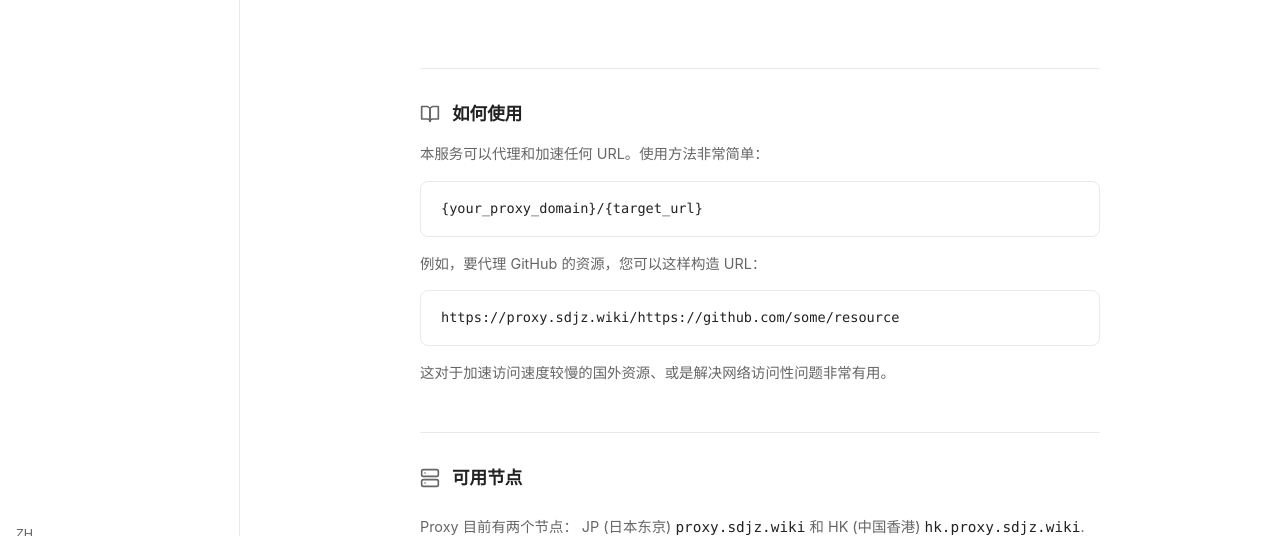
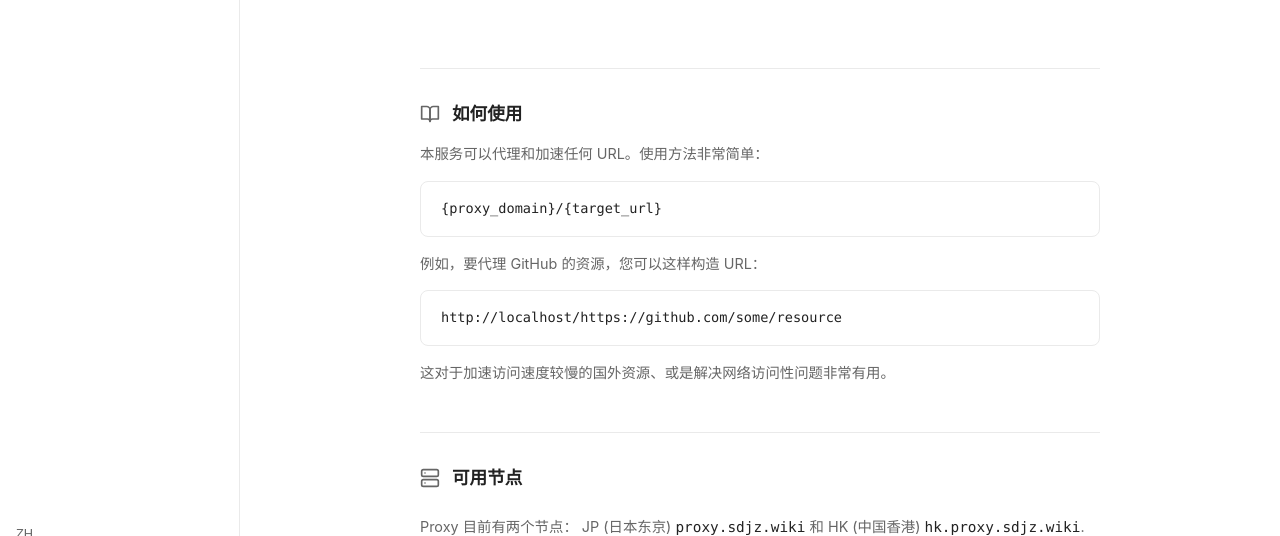
Before and after one commit to shuakami/proxy, a website: page index.html in a window 1280 px wide. Shown: the part 219-755 px from the top of the page. Drawn offline with nearby package versions, Linux system fonts and the light colour scheme; some icons are missing; a web font is replaced by a local one.

Commit message:
更新: 增强状态栏节点检测和动态URL更新
修改了状态栏节点检测逻辑，支持动态更新示例URL，以便更好地反映当前域名。确保用户在不同环境下获得准确的代理链接示例，提升用户体验。

```diff
--- a/home.js
+++ b/home.js
@@ -33,21 +33,25 @@ document.addEventListener('DOMContentLoaded', () => {
     const mobileMenuBtn = document.getElementById('mobile-menu-btn');
     const mobileOverlay = document.getElementById('mobile-overlay');
 
-    // --- Status Bar Node Detection ---
+    // --- Status Bar Node Detection & Dynamic URL Update ---
     function updateStatusBarNode() {
         const hostname = window.location.hostname;
         let nodeInfo = '';
         let flagClass = '';
+        let currentDomain = '';
 
         if (hostname.includes('hk.') || hostname.includes('hk.proxy.sdjz.wiki') || hostname === 'hk.proxy.sdjz.wiki') {
             nodeInfo = 'HK (Hong Kong)';
             flagClass = 'fi-hk';
+            currentDomain = 'hk.proxy.sdjz.wiki';
         } else if (hostname.includes('proxy.sdjz.wiki') || hostname === 'proxy.sdjz.wiki') {
             nodeInfo = 'JP (Tokyo)';
             flagClass = 'fi-jp';
+            currentDomain = 'proxy.sdjz.wiki';
         } else {
             nodeInfo = 'Local Dev';
             flagClass = '';
+            currentDomain = hostname + (window.location.port ? ':' + window.location.port : '');
         }
 
         // Update status bar items that show node info
@@ -62,6 +66,13 @@ document.addEventListener('DOMContentLoaded', () => {
                 }
             }
         });
+
+        // Update example URL dynamically
+        const exampleUrlElement = document.getElementById('example-url');
+        if (exampleUrlElement) {
+            const protocol = window.location.protocol; // http: or https:
+            exampleUrlElement.textContent = `${protocol}//${currentDomain}/https://github.com/some/resource`;
+        }
     }
 
     // Call the function to update status bar
--- a/index.html
+++ b/index.html
@@ -69,9 +69,9 @@
                 </div>
                 <div class="docs-content">
                     <p data-i18n="docs.description">This service can proxy and accelerate any URL. Usage is very simple:</p>
-                    <pre><code>{your_proxy_domain}/{target_url}</code></pre>
+                    <pre><code>{proxy_domain}/{target_url}</code></pre>
                     <p data-i18n="docs.example">For example, to proxy GitHub resources, you can construct the URL like this:</p>
-                    <pre><code>https://proxy.sdjz.wiki/https://github.com/some/resource</code></pre>
+                    <pre><code id="example-url">https://proxy.sdjz.wiki/https://github.com/some/resource</code></pre>
                     <p data-i18n="docs.benefits">This is very useful for accelerating access to slow foreign resources or solving network accessibility issues.</p>
                 </div>
             </section>
```
